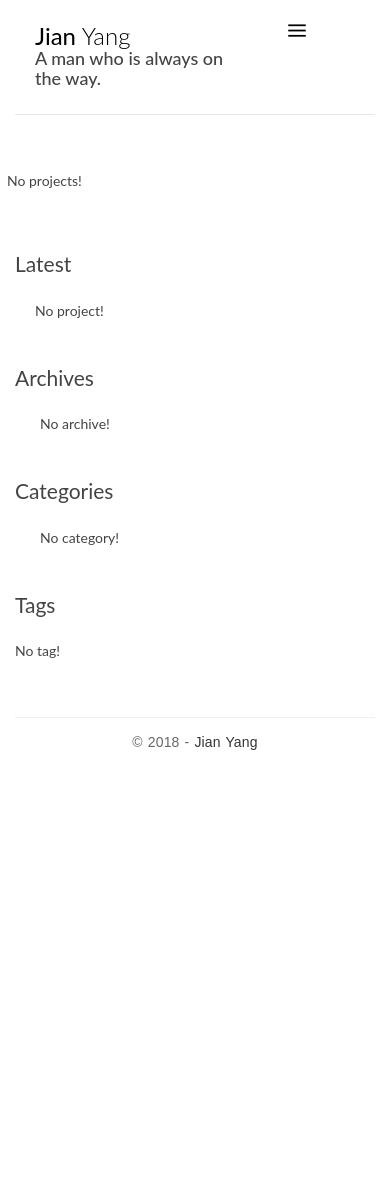
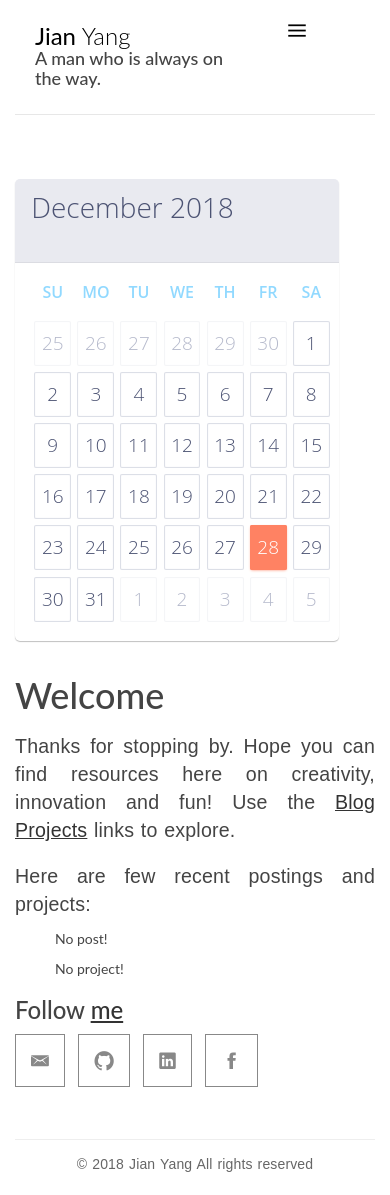
Before and after one commit to yangjufo/Personal-Website, a Django app: page / in a window 390 px wide. Before the commit the page ends 750 px from the top, so only its background shows below. Run offline with Django 3.2, Linux system fonts and the light colour scheme; data that the repository does not hold is empty; some libraries are stand-ins or nearby versions.

Commit message:
add homepage

```diff
--- a/myblog/static/myblog/css/custom.css
+++ b/myblog/static/basic/css/custom.css
@@ -47,6 +47,10 @@ b {
 
 a {
     color: #333;
+}
+
+.underline-a {
+    text-decoration: underline;
 }
 
 a:hover, a:focus {
@@ -356,6 +360,7 @@ img {
     padding: 10px 0 0;
     font-weight: 400;
 }
+
 
 .widget-recent-posts ul {
     padding: 0;
--- /dev/null
+++ b/myblog/static/basic/css/mycalendar.css
@@ -0,0 +1,106 @@
+a, li,
+.calendar-header nav span,
+.calendar-article span {
+    text-decoration: none;
+    transition: all .25s ease-in-out;
+}
+
+.calendar-h1 {
+    font: 300 28px 'Open Sans';
+    color: #4c5373;
+}
+
+/****/
+/* Calendar */
+/****/
+section.calendar-month {
+    overflow: hidden;
+    display: block;
+    float: left;
+    width: 90%;
+    height: auto;
+    background: #fff;
+    box-shadow: 0 1px 1px rgba(0, 0, 0, .25);
+    border-radius: 5px;
+}
+
+.calendar-header {
+    position: relative;
+    display: block;
+    height: 10%;
+    background: #e9eaf0;
+    box-shadow: inset 0 -1px 0 rgba(0, 0, 0, .06);
+}
+
+.calendar-header h1 {
+    margin-left: 5%;
+    line-height: 90%;
+    padding-top: 5%;
+}
+
+.calendar-header nav {
+    overflow: hidden;
+    position: absolute;
+    display: block;
+    right: auto;
+    top: auto;
+}
+
+.calendar-article {
+    padding: 1% 0 5% 5%
+}
+
+.calendar-article b,
+.calendar-article span {
+    display: block;
+    float: left;
+    width: 12%;
+    height: width;
+    margin: 1%;
+    text-align: center;
+}
+
+.calendar-article b {
+    font: 600 16px/45px 'Open Sans';
+    color: #91d9ff;
+}
+
+.calendar-article span {
+    font: 300 19px/45px 'Open Sans';
+    color: #4c5373;
+    box-shadow: inset 0 0 1px 1px #d9dce5;
+    border-radius: 2px;
+    cursor: pointer;
+}
+
+.calendar-article span.disable {
+    color: #b6bacc;
+    box-shadow: inset 0 0 1px 1px #f3f4f7;
+}
+
+.calendar-article span:not(.disable):hover {
+    background: #cdd0dd;
+    box-shadow: inset 0 0 1px 1px #d9dce5,
+    0 1px 3px -1px #cdd0dd;
+}
+
+.calendar-article span:not(.disable):active {
+    background: #b9becf;
+    box-shadow: inset 0 1px 2px rgba(0, 0, 0, .18),
+    0 0 0 #cdd0dd;
+}
+
+.calendar-article span.active,
+.calendar-article span.active:hover,
+.calendar-article span.active:active {
+    color: #fff;
+    box-shadow: inset 0 0 1px 1px #ff8263,
+    0 1px 3px -1px #ff8263;
+    background: #ff8263;
+}
+
+.calendar-article div {
+    display: block;
+    overflow: hidden;
+    clear: both;
+}
--- a/mysite/views.py
+++ b/mysite/views.py
@@ -1,8 +1,29 @@
 from django.shortcuts import render
+import datetime
+from calendar import Calendar
 
 
 def index(request):
-    return render(request, 'myprojects/index.html', context={})
+    current_date = datetime.datetime.now()
+    current_weekday = datetime.datetime.now().weekday()
+    month_iter = Calendar(6).itermonthdates(current_date.year, current_date.month)
+    day_before = []
+    day_month = []
+    day_after = []
+    for day in month_iter:
+        if day.year < current_date.year or (day.year == current_date.year and day.month < current_date.month):
+            day_before.append(day.day)
+        elif day.year > current_date.year or (day.year == current_date.year and day.month > current_date.month):
+            day_after.append(day.day)
+        else:
+            day_month.append(day.day)
+    return render(request, 'basic/index.html', context={
+        'current_date': current_date,
+        'current_weekday': current_weekday,
+        'day_before': day_before,
+        'day_month': day_month,
+        'day_after': day_after
+    })
 
 
 def about(request):
--- a/templates/basic/about.html
+++ b/templates/basic/about.html
@@ -21,7 +21,7 @@
 							</figure>
 							<p>Jian is a programmer, developer and student. He currently focuses on software engineering, especially user-centric. He loves to explore new technologies and adopt them in developing.</p>
 							<p>Jian is also a fan of sports, including basketball, runing, etc. He enjoys making new friends and sharing with others.</p>
-							<p>For more about his experiences, please refer to his <a href="https://docs.google.com/document/d/1K6CazAGfjJgD_L2yRRltrzJZxB-KIrdKKtzoPNAUBJw/edit?usp=sharing">Resume.</a></p>
+							<p>For more about his experiences, please refer to his <a href="https://docs.google.com/document/d/1K6CazAGfjJgD_L2yRRltrzJZxB-KIrdKKtzoPNAUBJw/edit?usp=sharing" class="underline-a">Resume.</a></p>
 							<div class="height-40px"></div>
 							<h2 class="title text-center">Social</h2>
 							<ul class="social">
--- a/templates/basic/base.html
+++ b/templates/basic/base.html
@@ -2,7 +2,7 @@
 <html lang="en">
     <head>
         <title>{% block title %}{% endblock title%}</title>
-
+        {% block style %}{% endblock style %}
         <!-- meta -->
         <meta charset="UTF-8">
         <meta name="viewport" content="width=device-width, initial-scale=1">
@@ -14,7 +14,7 @@
         <link rel="stylesheet" type = "text/css" href="https://cdn.bootcss.com/bootstrap/3.3.7/css/bootstrap.min.css">
         <link rel="stylesheet" type = "text/css" href="https://code.ionicframework.com/ionicons/2.0.1/css/ionicons.min.css">
         <link rel="stylesheet" type = "text/css" href="{% static 'myblog/css/pace.css' %}">
-        <link rel="stylesheet" type = "text/css" href="{% static 'myblog/css/custom.css' %}">
+        <link rel="stylesheet" type = "text/css" href="{% static 'basic/css/custom.css' %}">
         <link rel="stylesheet" href="{% static 'myblog/css/highlights/github.css' %}">
 
         <!-- js -->
@@ -31,7 +31,7 @@
             <div class="row">
                 <div class="col-md-4 col-sm-5 col-xs-8">
                     <div class="logo">
-                        <h1 class="logo-h1"><a href="{% url 'myblog:index' %}"><b>Jian</b> Yang</a></h1>
+                        <h1 class="logo-h1"><a href="{% url 'index' %}"><b>Jian</b> Yang</a></h1>
                         <h4 class="logo-h4">A man who is always on the way.</h4>
                     </div>
                 </div><!-- col-md-4 -->
@@ -45,7 +45,7 @@
 
                         <div class="collapse navbar-collapse" id="bs-example-navbar-collapse-1">
                             <ul class="nav navbar-nav navbar-right">
-                                <li class="cl-effect-11"><a href="{% url 'myprojects:index' %}" data-hover="Home">Home</a></li>
+                                <li class="cl-effect-11"><a href="{% url 'index' %}" data-hover="Home">Home</a></li>
                                 <li class="cl-effect-11"><a href="{% url 'myblog:index' %}" data-hover="Blog">Blog</a></li>
                                 <li class="cl-effect-11"><a href="{% url 'myprojects:index' %}" data-hover="Projects">Projects</a></li>
                                 <li class="cl-effect-11"><a href="{% url 'about' %}" data-hover="About">About</a></li>
@@ -68,7 +68,7 @@
         <div class="container">
             <div class="row">
                 <div class="col-md-12">
-                    <p class="copyright">&copy; 2018 - <a href="{% url 'about' %}">Jian Yang</a></p>
+                    <p class="copyright" >&copy; 2018 Jian Yang All rights reserved </p>
                 </div>
             </div>
         </div>
--- a/templates/basic/index.html
+++ b/templates/basic/index.html
@@ -1,58 +1,150 @@
 {% extends 'basic/base.html' %}
+{% load static %}
+{% load myblog_tags %}
+{% load myprojects_tags %}
 {% block title %}
     Welcome | Jian Yang
-{% endblock title%}
-{% block main %}
-    {% for post in post_list %}
-    <article class="post post-{{ post.pk }}">
-        <header class="entry-header">
-            <h1 class="entry-title">
-                <a href="{{ post.get_absolute_url }}">{{ post.title }}</a>
-            </h1>
-            <div class="entry-meta">
-                <span class="post-category"><a href="#">{{ post.category }}</a></span>
-                <span class="post-date"><a href="#"><time class="entry-date"
-                                                          datetime="{{ post.created_time }}">{{ post.created_time }}</time></a></span>
-                <!--<span class="post-author"><a href="#"></a></span>-->
-                <span class="comments-link"><a href="{{ post.get_absolute_url }}#comment-are">{{ post.comment_set.count }} Comment{{ post.comment_set.count|pluralize }}</a></span>
-                <span class="views-count"><a href="{{ post.get_absolute_url }}">{{ post.views }} Read</a></span>
+{% endblock title %}
+{% block style %}
+    <link rel="stylesheet" href="{% static 'basic/css/mycalendar.css' %}">
+    <style>
+        .index-row {
+            margin: 8px -16px;
+        }
+
+        /* Add padding BETWEEN each column (if you want) */
+        .index-row,
+        .index-row > .index-column {
+            padding: 8px;
+        }
+
+        /* Create four equal columns that floats next to each other */
+        .index-column {
+            float: left;
+            margin-bottom: 5%;
+            width: 45%;
+        }
+
+        /* Clear floats after rows */
+        .index-row:after {
+            content: "";
+            display: table;
+            clear: both;
+        }
+
+        /* Content */
+        .index-content {
+            background-color: white;
+        }
+
+        /* Responsive layout - makes a two column-layout instead of four columns */
+        @media screen and (max-width: 900px) {
+            .index-column {
+                width: 50%;
+            }
+        }
+
+        /* Responsive layout - makes the two columns stack on top of each other instead of next to each other */
+        @media screen and (max-width: 600px) {
+            .index-column {
+                width: 100%;
+            }
+        }
+
+        .welcome-p {
+            margin-top: 5%;
+            font-size: 1.4em;
+        }
+
+        .list-li {
+            font-size: 1.2em;
+            margin-bottom: 1%;
+        }
+
+    </style>
+{% endblock style %}
+{% block main-body %}
+    <div class="container">
+        <div class="index-row">
+            <div class="index-column">
+                <section class="calendar-month" id="january">
+                    <header class="calendar-header">
+                        <h1 class="calendar-h1"> {{ current_date|date:'F' }} {{ current_date.year }}</h1>
+                    </header>
+
+                    <article class="calendar-article">
+                        <div class="days">
+                            <b>SU</b>
+                            <b>MO</b>
+                            <b>TU</b>
+                            <b>WE</b>
+                            <b>TH</b>
+                            <b>FR</b>
+                            <b>SA</b>
+                        </div>
+                        <div class="dates">
+                            {% for day in day_before %}
+                                <span class="disable">{{ day }}</span>
+                            {% endfor %}
+
+                            {% for day in day_month %}
+                                {% if day != current_date.day %}
+                                    <span>{{ day }}</span>
+                                {% else %}
+                                    <span class="active">{{ day }}</span>
+                                {% endif %}
+                            {% endfor %}
+
+                            {% for day in day_after %}
+                                <span class="disable">{{ day }}</span>
+                            {% endfor %}
+                        </div>
+                    </article>
+                </section>
             </div>
-        </header>
-        <div class="entry-content clearfix">
-            <p>{{ post.excerpt }}</p>
-            <div class="read-more cl-effect-14">
-                <a href="{{ post.get_absolute_url }}" class="more-link">Read more <span class="meta-nav">→</span></a>
+            <div class="index-column">
+                <div class="index-content">
+                    <h1>Welcome</h1>
+                    <p align="justify" class="welcome-p">Thanks for stopping by. Hope you can
+                        find resources here on creativity, innovation and fun! Use the
+                        <a href="{% url 'myblog:index' %}" class="underline-a" data-hover="Blog">Blog</a>
+                        <a href="{% url 'myprojects:index' %}" class="underline-a" data-hover="Projects">Projects</a>
+                        links to explore.
+                    <p align="justify" class="welcome-p">Here are few recent postings and
+                        projects:</p>
+                    {% get_recent_posts 2 as recent_post_list %}
+                    <ul>
+                        {% for post in recent_post_list %}
+                            <li class="list-li">
+                                <a class="underline-a" href="{{ post.get_absolute_url }}">{{ post.title }}</a>
+                            </li>
+                        {% empty %}
+                            No post!
+                        {% endfor %}
+                    </ul>
+                    {% get_recent_projects 2 as recent_project_list %}
+                    <ul>
+                        {% for project in recent_project_list %}
+                            <li class="list-li">
+                                <a class="underline-a"
+                                   href="{{ project.get_absolute_url }}">{{ project.title }}</a>--{{ project.excerpt }}
+                            </li>
+                        {% empty %}
+                            No project!
+                        {% endfor %}
+                    </ul>
+                    <div class="follow-me" style="margin-top:5%;">
+                        <h3 style="margin-bottom:6%;">Follow <a href="{% url 'about' %}" class="underline-a">me</a></h3>
+                        <ul class="social" style="float: left;">
+                            <li class="email" title="yangjufo@gmail.com"><a href="mailto:yangjufo@gmail.com" target="_top"><span class="ion-email"></span></a></li>
+                            <li class="github" title="https://github.com/yangjufo"><a href="https://github.com/yangjufo"><span class="ion-social-github"></span></a></li>
+                            <li class="linkedin" title="https://www.linkedin.com/in/jianyang995"><a href="https://www.linkedin.com/in/jianyang995/"><span class="ion-social-linkedin"></span></a></li>
+                            <li class="facebook" title="https://www.facebook.com/yangjufo"><a href="https://www.facebook.com/yangjufo"><span class="ion-social-facebook"></span></a></li>
+                        </ul>
+                    </div>
+                </div>
             </div>
         </div>
-    </article>
-    {% empty %}
-    <div class="no-post">No posted articles!</div>
-    {% endfor %}
-    {% if is_paginated %}
-    <div class="pagination">
-        {% if first %}
-            <a href="?page=1">1</a>
-        {% endif %}
-        {% if left %}
-            {% if left_has_more %}
-                <span>...</span>
-            {% endif %}
-            {% for i in left %}
-                <a href="?page={{ i }}">{{ i }}</a>
-            {% endfor %}
-        {% endif %}
-        <a href="?page={{ page_obj.number }}" style="color: red">{{ page_obj.number }}</a>
-        {% if right %}
-            {% for i in right %}
-                <a href="?page={{ i }}">{{ i }}</a>
-            {% endfor %}
-            {% if right_has_more %}
-                <span>...</span>
-            {% endif %}
-        {% endif %}
-        {% if last %}
-            <a href="?page={{ paginator.num_pages }}">{{ paginator.num_pages }}</a>
-        {% endif %}
     </div>
-    {% endif %}
-{% endblock main %}
+
+{% endblock main-body %}
--- a/templates/myprojects/base.html
+++ b/templates/myprojects/base.html
@@ -76,6 +76,16 @@
                             {% endfor %}
                         </ul>
                     </div>
+
+                    <div class="widget widget-follow-me">
+                        <h3 class="widget-title"><a href="{% url 'about' %}">Follow me</a></h3>
+                        <ul class="social" style="float: left;">
+                            <li class="email" title="yangjufo@gmail.com"><a href="mailto:yangjufo@gmail.com" target="_top"><span class="ion-email"></span></a></li>
+                            <li class="github" title="https://github.com/yangjufo"><a href="https://github.com/yangjufo"><span class="ion-social-github"></span></a></li>
+                            <li class="linkedin" title="https://www.linkedin.com/in/jianyang995"><a href="https://www.linkedin.com/in/jianyang995/"><span class="ion-social-linkedin"></span></a></li>
+                            <li class="facebook" title="https://www.facebook.com/yangjufo"><a href="https://www.facebook.com/yangjufo"><span class="ion-social-facebook"></span></a></li>
+                        </ul>
+                    </div>
                 </aside>
             </div>
         </div>
--- a/templates/myprojects/detail.html
+++ b/templates/myprojects/detail.html
@@ -22,7 +22,7 @@
                 <!--<span class="project-author"><a href="#">Jian Yang</a></span>-->
                 <span class="comments-link"><a
                         href="{{ project.get_absolute_url }}#comment-area">{{ project.projectcomment_set.count }} Comment {{ project.comment_set.count|pluralize }}</a></span>
-                <span class="views-count"><a href="#">{{ project.views }} View</a></span>
+                <span class="views-count"><a href="#">{{ project.views }} Read</a></span>
                 <br>
                 <span><a class="source-code" href="{{ project.source }}">Source Code</a></span>
                 <span style="padding-left: 20px"><a class="demo-link"
--- a/templates/myprojects/index.html
+++ b/templates/myprojects/index.html
@@ -1,4 +1,9 @@
-<head>
+{% extends 'myprojects/base.html' %}
+{% load static %}
+{% block title %}
+    {{ title }}
+{% endblock title %}
+{% block style %}
     <style>
         .project-row {
             margin: 8px -16px;
@@ -13,10 +18,8 @@
         /* Create four equal columns that floats next to each other */
         .project-column {
             float: left;
-            margin-left: 5%;
             margin-bottom: 5%;
-            width: 40%;
-            height: 50%;
+            width: 45%;
         }
 
         /* Clear floats after rows */
@@ -49,22 +52,17 @@
                 width: 100%;
             }
         }
+
     </style>
-</head>
-
-{% extends 'myprojects/base.html' %}
-{% load static %}
-{% block title %}
-    {{ title }}
-{% endblock title %}
+{% endblock style %}
 {% block main %}
     <div class="project-row">
         {% for project in project_list %}
             <div class="project-column">
                 <div class="project-content">
                     <a href="{{ project.get_absolute_url }}"><img src="{{ project.image }}" alt="Cover Image"
-                                                                  style="width:100%"></a>
-                    <h3 class="entry-title" style="margin-bottom: 10px;">
+                                                                  style="width:400px; height: 200px"></a>
+                    <h3 class="entry-title" style="margin-bottom: 10px; font-size: 1.4em">
                         <a href="{{ project.get_absolute_url }}">{{ project.title }}</a>
                     </h3>
                     <div class="entry-meta">
@@ -76,7 +74,7 @@
                         <!--<span class="project-author"><a href="#"></a></span>-->
                         <span class="comments-link"><a
                                 href="{{ project.get_absolute_url }}#comment-are">{{ project.projectcomment_set.count }} Comment{{ project.projectcomment_set.count|pluralize }}</a></span>
-                        <span class="views-count"><a href="{{ project.get_absolute_url }}">{{ project.views }} View</a></span>
+                        <span class="views-count"><a href="{{ project.get_absolute_url }}">{{ project.views }} Read</a></span>
                         <br>
                         <span><a class="source-code" href="{{ project.source }}">Source Code</a></span>
                         <span style="padding-left: 20px"><a class="demo-link"
--- a/templates/search/search.html
+++ b/templates/search/search.html
@@ -1,4 +1,4 @@
-{% extends 'blog/base.html' %}
+{% extends 'myblog/base.html' %}
 {% load highlight %}
 {% block main %}
     {% if query %}
```
Also changed, not shown: mysite/settings.py (+9 -0 lines), templates/myblog/base.html (+9 -0 lines), mysite/urls.py (line endings or trailing spaces), 1 other file.
